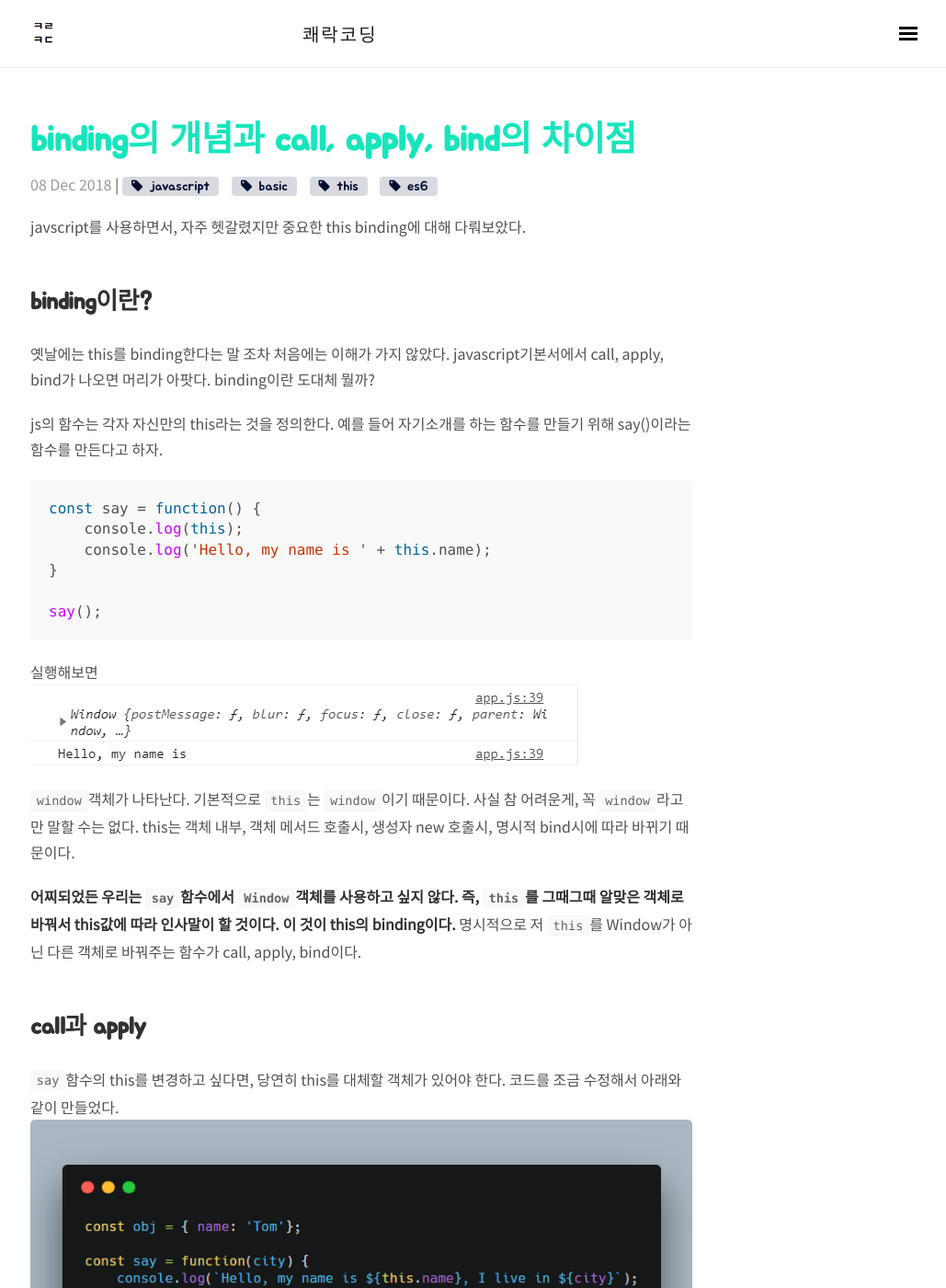
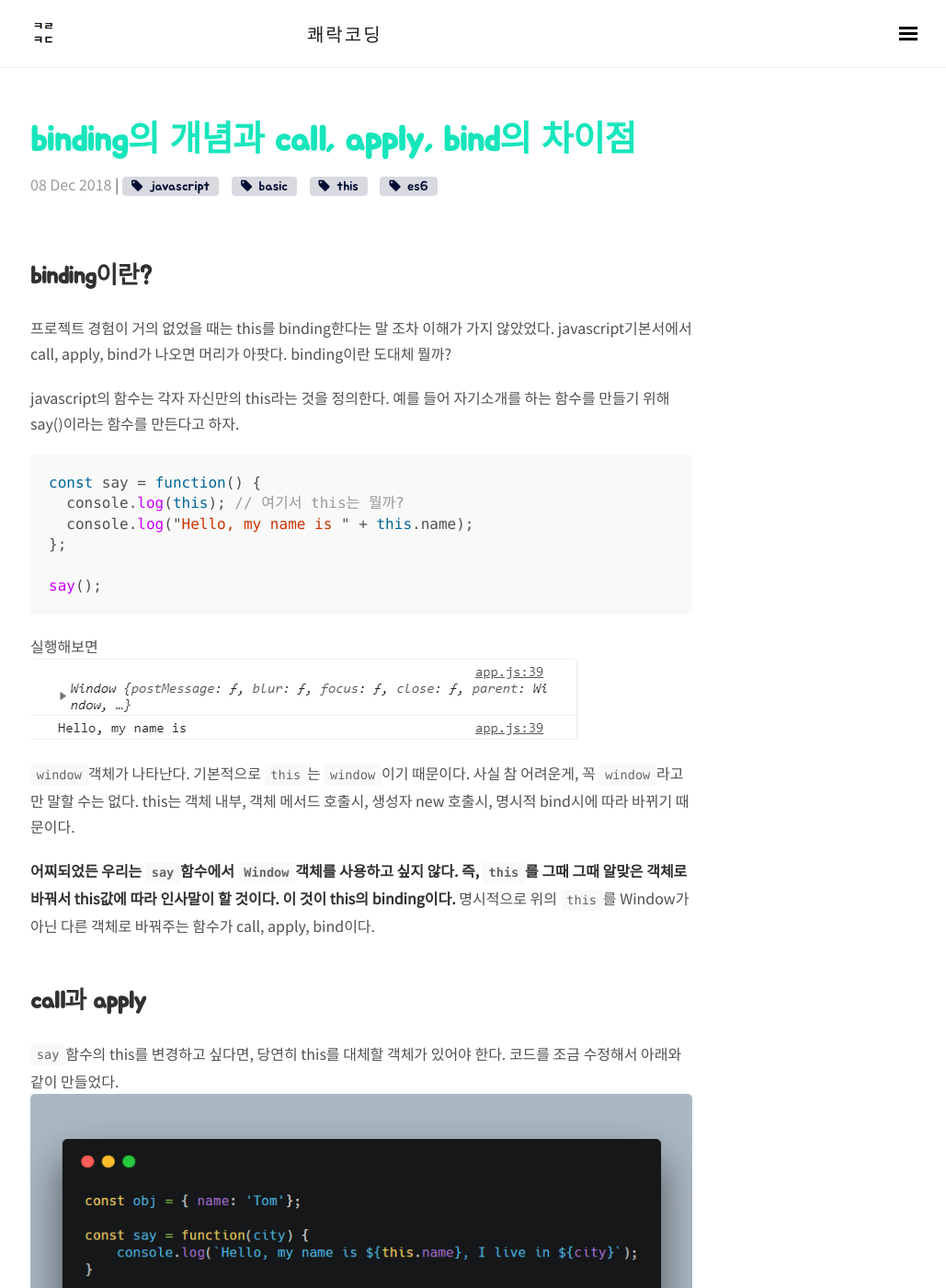
Before and after one commit to wooooooak/wooooooak.github.io, a Jekyll site: the page built from _posts/2018-12-08-call,apply,bind.md, in a window 1280 px wide and 1400 px high. Shown: the whole window at 92% size, without its empty margins (247-1276 px from the left). Built offline with Jekyll 4.4.1, drawn with Linux system fonts in a browser that asks for light colours; nearby versions of some CDN libraries; some web fonts are replaced; comment, search, counter and statistics services are not loaded; some of the changed text lies outside the part shown.

Commit message:
call,apply,bind 포스팅 수정

````diff
--- a/_posts/2018-12-08-call,apply,bind.md
+++ b/_posts/2018-12-08-call,apply,bind.md
@@ -6,31 +6,32 @@ tags: [javascript, basic, this, es6]
 comments: true
 ---
 
-javscript를 사용하면서, 자주 헷갈렸지만 중요한 this binding에 대해 다뤄보았다.
+## binding이란?
 
-## binding이란?
-옛날에는 this를 binding한다는 말 조차 처음에는 이해가 가지 않았다. javascript기본서에서 call, apply, bind가 나오면 머리가 아팟다. binding이란 도대체 뭘까?
+프로젝트 경험이 거의 없었을 때는 this를 binding한다는 말 조차 이해가 가지 않았었다. javascript기본서에서 call, apply, bind가 나오면 머리가 아팟다. binding이란 도대체 뭘까?
 
-js의 함수는 각자 자신만의 this라는 것을 정의한다. 예를 들어 자기소개를 하는 함수를 만들기 위해 say()이라는 함수를 만든다고 하자.
+javascript의 함수는 각자 자신만의 this라는 것을 정의한다. 예를 들어 자기소개를 하는 함수를 만들기 위해 say()이라는 함수를 만든다고 하자.
 
 ```javascript
 const say = function() {
-    console.log(this);
-    console.log('Hello, my name is ' + this.name);
-}
+  console.log(this); // 여기서 this는 뭘까?
+  console.log("Hello, my name is " + this.name);
+};
 
 say();
 ```
+
 실행해보면
 ![this1](/public/img/js_basic/binding1.PNG)
 `window`객체가 나타난다. 기본적으로 `this`는 `window`이기 때문이다. 사실 참 어려운게, 꼭 `window`라고만 말할 수는 없다. this는 객체 내부, 객체 메서드 호출시, 생성자 new 호출시, 명시적 bind시에 따라 바뀌기 때문이다.
 
-**어찌되었든 우리는 `say`함수에서 `Window`객체를 사용하고 싶지 않다. 즉, `this`를 그때그때 알맞은 객체로 바꿔서 this값에 따라 인사말이 할 것이다. 이 것이 this의 binding이다.** 명시적으로 저 `this`를 Window가 아닌 다른 객체로 바꿔주는 함수가 call, apply, bind이다.
+**어찌되었든 우리는 `say`함수에서 `Window`객체를 사용하고 싶지 않다. 즉, `this`를 그때 그때 알맞은 객체로 바꿔서 this값에 따라 인사말이 할 것이다. 이 것이 this의 binding이다.** 명시적으로 위의 `this`를 Window가 아닌 다른 객체로 바꿔주는 함수가 call, apply, bind이다.
 
 ## call과 apply
+
 `say`함수의 this를 변경하고 싶다면, 당연히 this를 대체할 객체가 있어야 한다. 코드를 조금 수정해서 아래와 같이 만들었다.
 ![call_apply](/public/img/js_basic/call_apply.PNG)
-`call`과 `apply`는 함수를 호출하는 함수이다. 그러나 그냥 실행하는 것이 아니라 첫 번째 인자로 `this`로 setting하고 싶은 객체를 넘겨주어 `this`를 바꾸고나서 실행한다.
+`call`과 `apply`는 함수를 호출하는 함수이다. 그러나 그냥 실행하는 것이 아니라 첫 번째 인자에 `this`로 setting하고 싶은 객체를 넘겨주어 `this`를 바꾸고나서 실행한다.
 
 첫 번째 실행인 `say("soeul")`의 경우는 say가 실행 될 때 this에 아무런 setting이 되어있지 않으므로 this는 window객체이다.
 
@@ -39,10 +40,12 @@ say();
 call과 apply의 유일한 차이점은, 첫 번째 인자(this를 대체할 값)를 제외하고, 실제 say에 필요한 parameter를 입력하는 방식이다. call과는 다르게 apply함수는 두 번째 인자부터 모두 배열에 넣어야 한다.
 
 ## bind
+
 ![boundedFunction](/public/img/js_basic/bindFunc.PNG)
 `bind`함수가 `call`, `apply`와 다른 점은 함수를 실행하지 않는다는 점이다. 대신 bound함수를 리턴한다. 이 bound함수(`boundSay`)는 이제부터 this를 obj로 갖고 있기 때문에 나중에 사용해도 된다. bind에 사용하는 나머지 rest 파라미터는 call과 apply와 동일하다.
 
 ### 참고자료
-* [How-to: call() , apply() and bind() in JavaScript](niladrisekhardutta)
 
-* [함수의 메소드와 arguments - zerocho님 블로그](https://www.zerocho.com/category/JavaScript/post/57433645a48729787807c3fd)
+- [How-to: call() , apply() and bind() in JavaScript](niladrisekhardutta)
+
+- [함수의 메소드와 arguments - zerocho님 블로그](https://www.zerocho.com/category/JavaScript/post/57433645a48729787807c3fd)
--- a/_scss/component/_masthead.scss
+++ b/_scss/component/_masthead.scss
@@ -23,7 +23,7 @@
       text-decoration: none;
     }
     small {
-      margin-left: 260px;
+      margin-left: 265px;
       font-size: 80%;
       font-weight: 400;
       color: $masthead-title-small-color;
````
Also changed, not shown: _posts/android/2019-03-28-recycler_view.md (renamed from _posts/2019-03-28-recycler_view.md), _posts/android/2019-04-13-RecyclerView_mutiType.md (renamed from _posts/2019-04-13-RecyclerView_mutiType.md), _posts/android/2019-04-18-recyclerView_ViewHolder.shouldIgnore()_error.md (renamed from _posts/2019-04-18-recyclerView_ViewHolder.shouldIgnore()_error.md).
